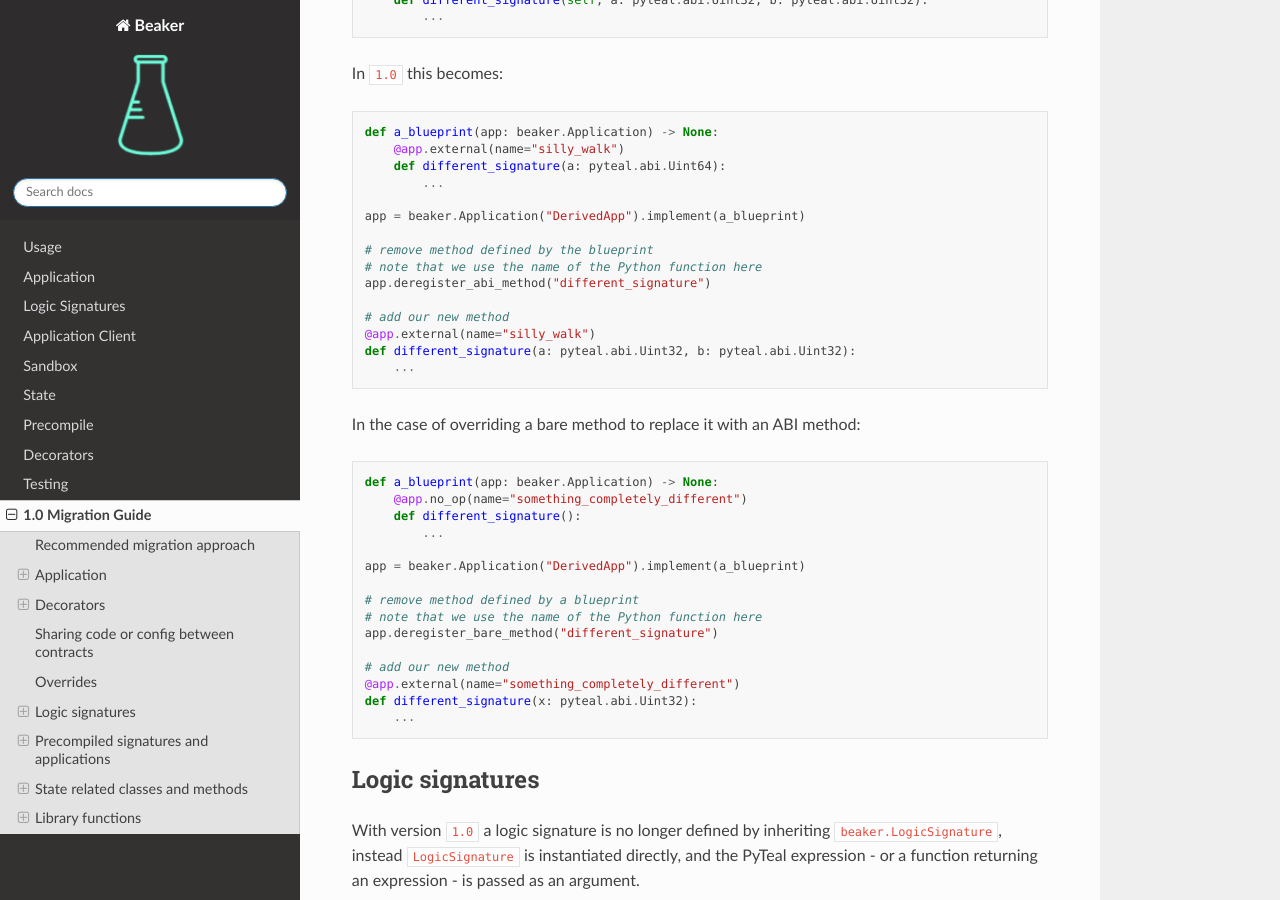
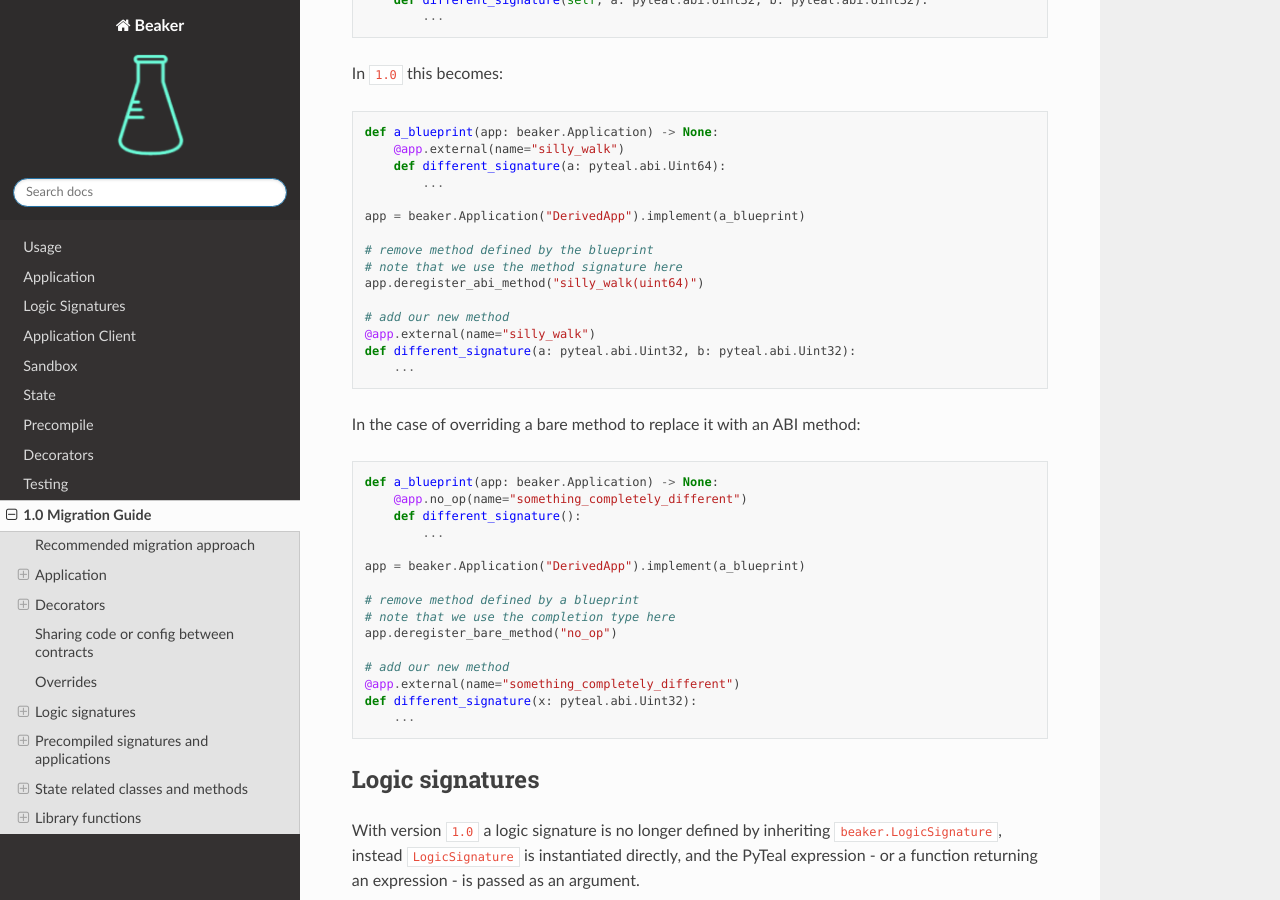
Before and after one commit to algorandfoundation/beaker, a Sphinx documentation site: the page built from docs/source/migration.rst, in a window 1280 px wide and 900 px high, scrolled down 9727 px. Built offline with Sphinx 7.4.7 and the Read the Docs theme 2.0.0, drawn with Linux system fonts in a browser that asks for light colours.

Commit message:
docs: update deregister examples to use method signature

```diff
--- a/docs/source/migration.rst
+++ b/docs/source/migration.rst
@@ -470,8 +470,8 @@ In ``1.0`` this becomes:
     app = beaker.Application("DerivedApp").implement(a_blueprint)
 
     # remove method defined by the blueprint
-    # note that we use the name of the Python function here
-    app.deregister_abi_method("different_signature")
+    # note that we use the method signature here
+    app.deregister_abi_method("silly_walk(uint64)")
 
     # add our new method
     @app.external(name="silly_walk")
@@ -490,8 +490,8 @@ In the case of overriding a bare method to replace it with an ABI method:
     app = beaker.Application("DerivedApp").implement(a_blueprint)
 
     # remove method defined by a blueprint
-    # note that we use the name of the Python function here
-    app.deregister_bare_method("different_signature")
+    # note that we use the completion type here
+    app.deregister_bare_method("no_op")
 
     # add our new method
     @app.external(name="something_completely_different")
```
